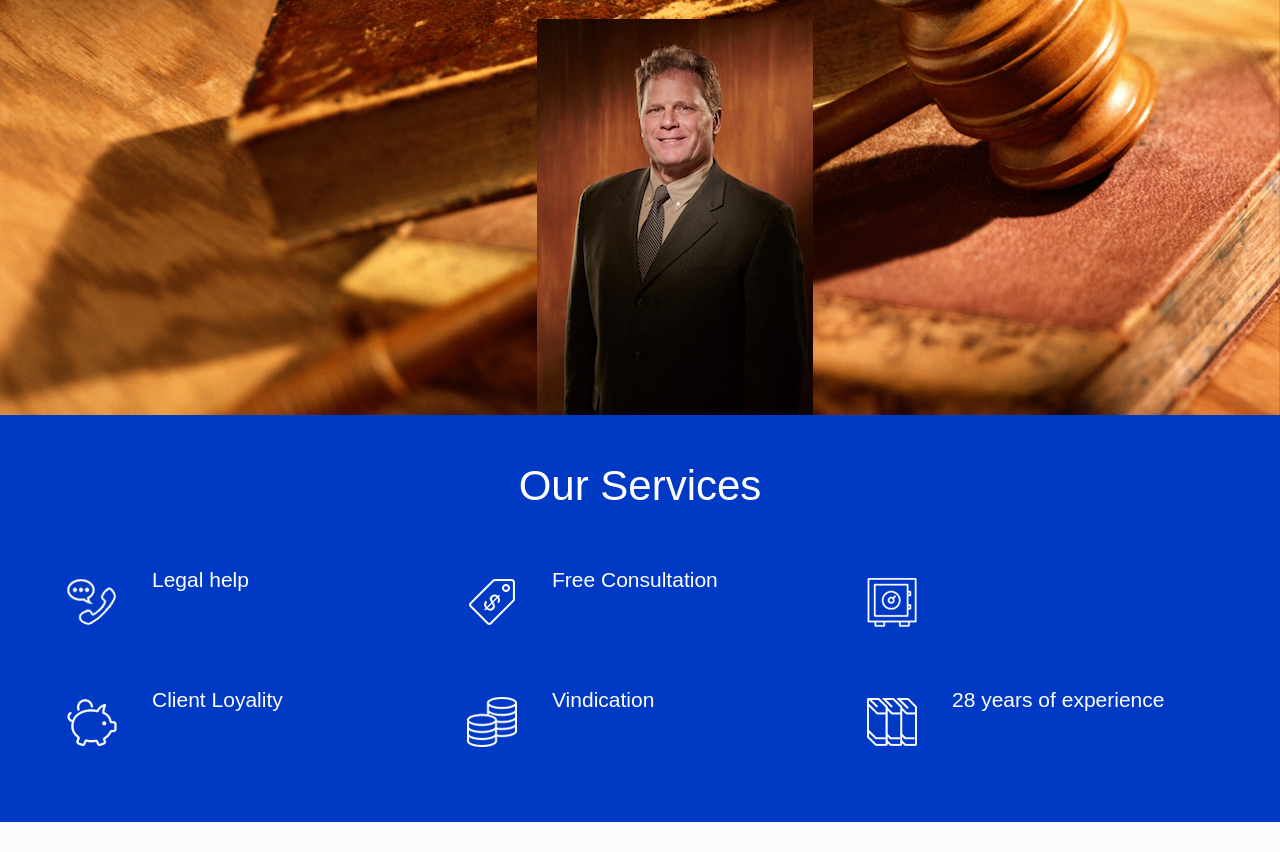
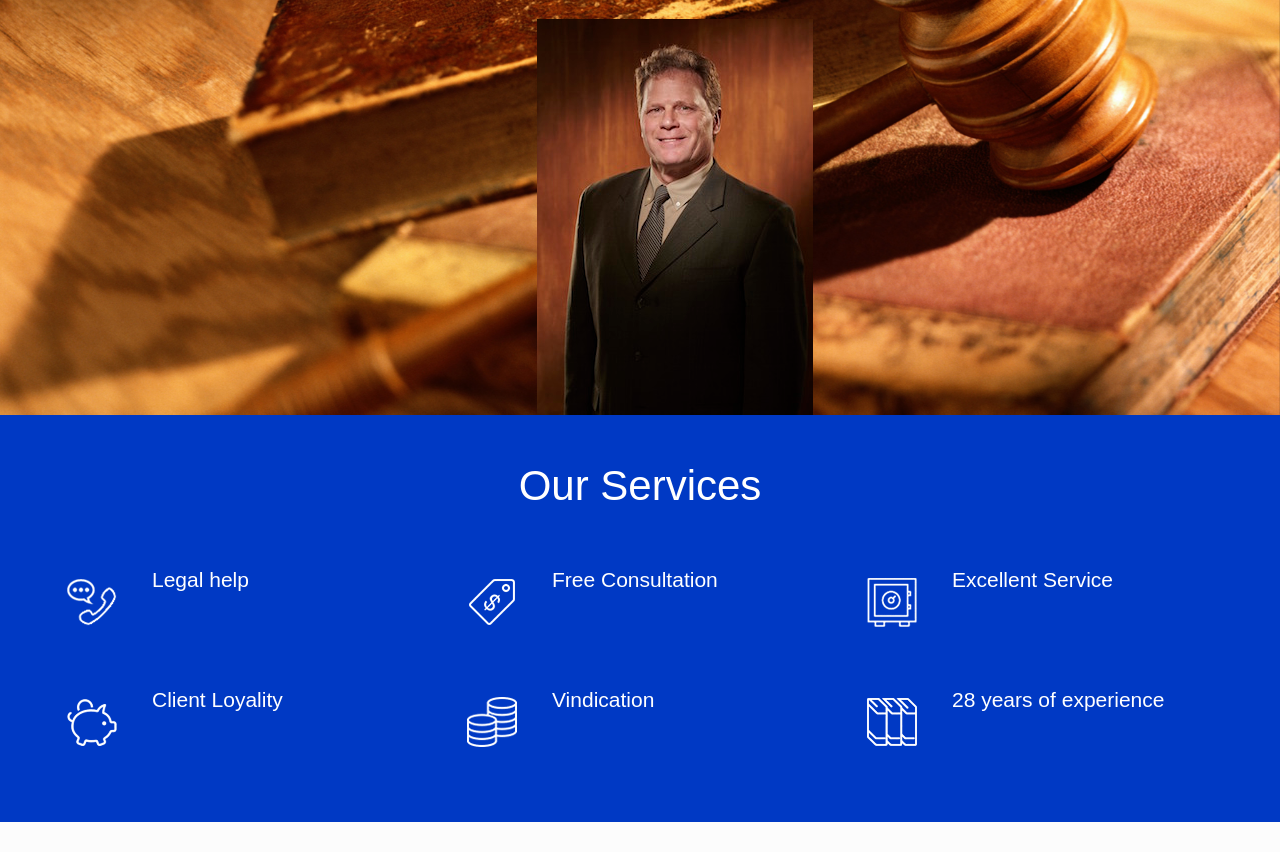
Before and after one commit to StuartGrossman/DanKay, a website: page views/index.html in a window 1280 px wide. Shown: the part 245-1097 px from the top of the page. Drawn offline with Linux system fonts and the light colour scheme; a web font is replaced by a local one.

Commit message:
please make the changes please

```diff
--- a/views/index.html
+++ b/views/index.html
@@ -201,12 +201,12 @@
                                             <div class="animate" data-anim-type="fadeInRight">
                                                 <div class="list_left list_image"><img src="../img/home_lawyer_list_3.png" alt="Qualified protection" class="scale-with-grid" />
                                                 </div>
-                                               <!--  <div class="list_right">
-                                                    <h4>Excellent Service ,,,,,, change@!</h4>
+                                                <div class="list_right">
+                                                    <h4>Excellent Service</h4>
                                                     <div class="desc">
 
                                                     </div>
-                                                </div> -->
+                                                </div>
                                             </div>
                                         </div>
                                     </div>
```
